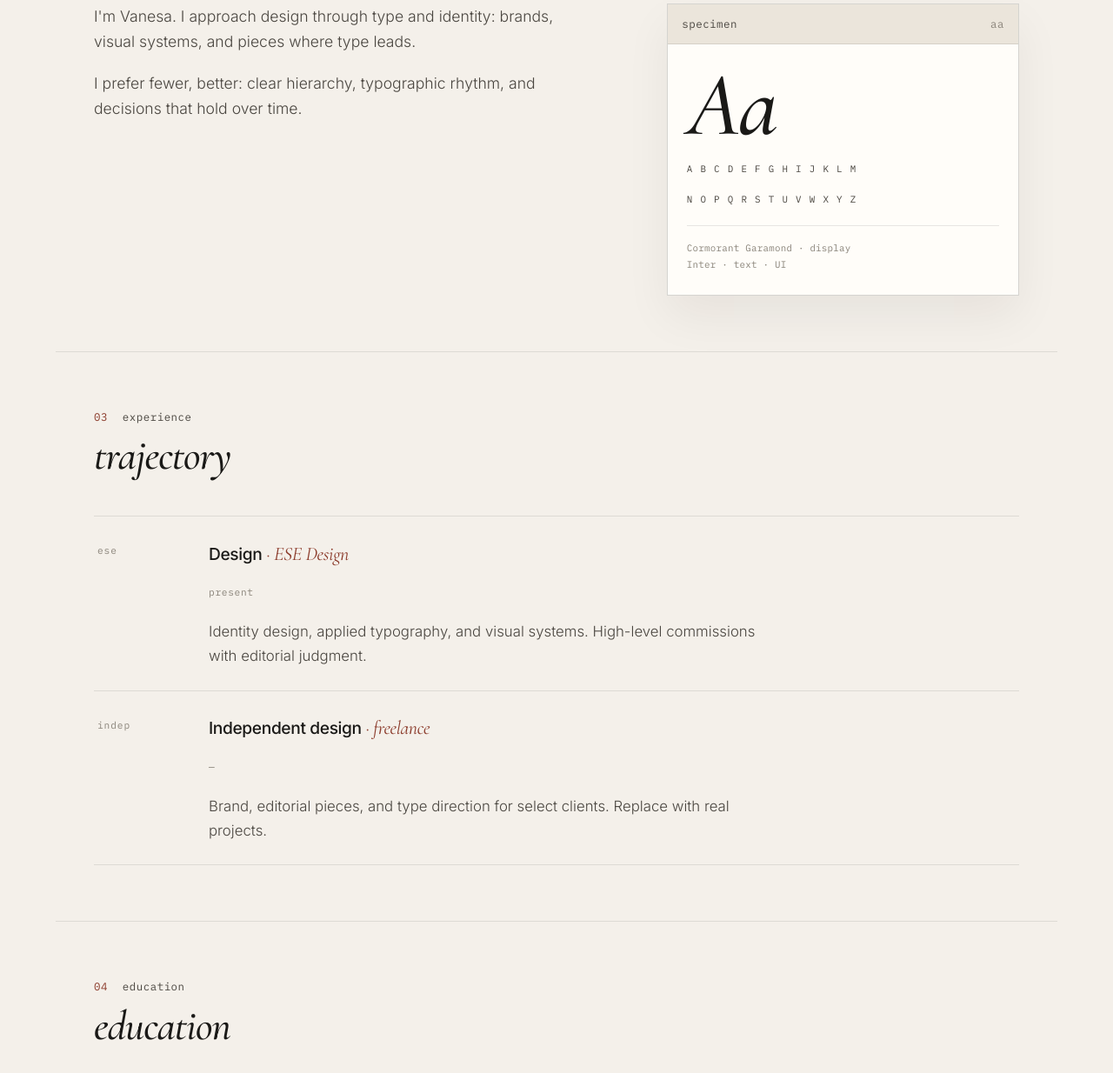
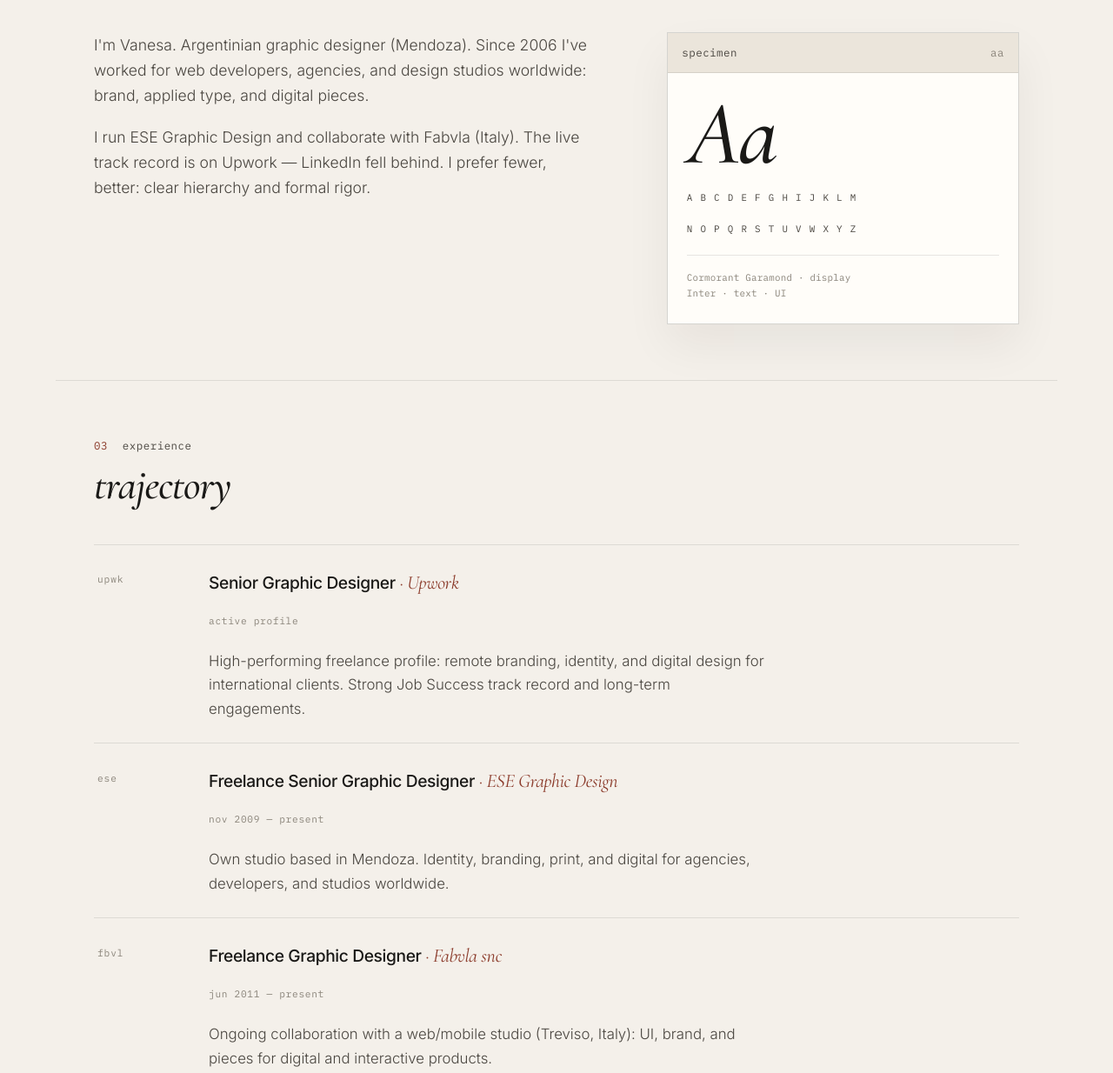
Before and after one commit to monarch-one/s-design, a plain HTML site: page index.html in a window 1280 px wide. Shown: the part 1002-2236 px from the top of the page at 87% size. Drawn offline with nearby package versions, Linux system fonts and the light colour scheme.

Commit message:
feat: pull LinkedIn + Upwork track into CV
ESE Graphic Design, Fabvla, freelance since 2006; Upwork
as primary channel; LinkedIn secondary; sample work from
ESE blog. upworkUrl left blank for public profile link.

```diff
--- a/js/app.js
+++ b/js/app.js
@@ -17,57 +17,91 @@ const CONTENT = {
   },
   /** Instagram handle sin @ — vacío = oculto */
   instagram: "valesalcedoo_",
+  /**
+   * LinkedIn (perfil algo desactualizado; se muestra como secundario).
+   * Upwork: canal principal de freelance — pegá la URL pública del perfil.
+   */
+  linkedinUrl: "https://www.linkedin.com/in/vanesa-salcedo-6889a637",
+  upworkUrl: "",
   location: {
     es: "Mendoza, AR",
     en: "Mendoza, AR",
   },
   meta: {
-    es: { loc: "Mendoza, AR", tz: "UTC−3", stack: "type · brand · editorial" },
-    en: { loc: "Mendoza, AR", tz: "UTC−3", stack: "type · brand · editorial" },
+    es: { loc: "Mendoza, AR", tz: "UTC−3", stack: "brand · type · remote" },
+    en: { loc: "Mendoza, AR", tz: "UTC−3", stack: "brand · type · remote" },
   },
   roles: {
     es: [
-      "Diseño de alto nivel",
-      "Tipografía & sistemas",
-      "Identidad visual",
+      "Senior Graphic Designer",
+      "Freelance · Upwork",
+      "Brand · type · digital",
     ],
     en: [
-      "High-level design",
-      "Typography & systems",
-      "Visual identity",
+      "Senior Graphic Designer",
+      "Freelance · Upwork",
+      "Brand · type · digital",
     ],
   },
   experience: {
     es: [
       {
-        hash: "ese",
-        role: "Diseño",
-        company: "ESE Design",
-        period: "presente",
-        desc: "Diseño de identidad, tipografía aplicada y sistemas visuales. Encargos de alto nivel con criterio editorial.",
+        hash: "upwk",
+        role: "Senior Graphic Designer",
+        company: "Upwork",
+        period: "perfil activo",
+        desc: "Perfil freelance de alto rendimiento: encargos remotos de branding, identidad y diseño digital para clientes internacionales. Track record sólido de Job Success y proyectos de largo aliento.",
       },
       {
-        hash: "indep",
-        role: "Diseño independiente",
-        company: "freelance",
-        period: "—",
-        desc: "Marca, piezas editoriales y dirección tipográfica para clientes selectos. Completar con proyectos reales.",
+        hash: "ese",
+        role: "Freelance Senior Graphic Designer",
+        company: "ESE Graphic Design",
+        period: "nov 2009 — presente",
+        desc: "Estudio propio desde Mendoza. Identidad, branding, print y digital para agencias, desarrolladores y estudios de todo el mundo.",
+      },
+      {
+        hash: "fbvl",
+        role: "Freelance Graphic Designer",
+        company: "Fabvla snc",
+        period: "jun 2011 — presente",
+        desc: "Colaboración continua con estudio web/móvil (Treviso, Italia): UI, marca y piezas para productos digitales e interactivos.",
+      },
+      {
+        hash: "fr06",
+        role: "Diseñadora gráfica freelance",
+        company: "independiente",
+        period: "desde 2006",
+        desc: "Diseño para web developers, agencias y estudios internacionales. Trayectoria sostenida en identidad y comunicación visual.",
       },
     ],
     en: [
       {
-        hash: "ese",
-        role: "Design",
-        company: "ESE Design",
-        period: "present",
-        desc: "Identity design, applied typography, and visual systems. High-level commissions with editorial judgment.",
+        hash: "upwk",
+        role: "Senior Graphic Designer",
+        company: "Upwork",
+        period: "active profile",
+        desc: "High-performing freelance profile: remote branding, identity, and digital design for international clients. Strong Job Success track record and long-term engagements.",
       },
       {
-        hash: "indep",
-        role: "Independent design",
-        company: "freelance",
-        period: "—",
-        desc: "Brand, editorial pieces, and type direction for select clients. Replace with real projects.",
+        hash: "ese",
+        role: "Freelance Senior Graphic Designer",
+        company: "ESE Graphic Design",
+        period: "Nov 2009 — present",
+        desc: "Own studio based in Mendoza. Identity, branding, print, and digital for agencies, developers, and studios worldwide.",
+      },
+      {
+        hash: "fbvl",
+        role: "Freelance Graphic Designer",
+        company: "Fabvla snc",
+        period: "Jun 2011 — present",
+        desc: "Ongoing collaboration with a web/mobile studio (Treviso, Italy): UI, brand, and pieces for digital and interactive products.",
+      },
+      {
+        hash: "fr06",
+        role: "Freelance graphic designer",
+        company: "independent",
+        period: "since 2006",
+        desc: "Design for web developers, agencies, and international studios. Sustained practice in identity and visual communication.",
       },
     ],
   },
@@ -78,7 +112,7 @@ const CONTENT = {
         role: "Formación en diseño",
         company: "— completar —",
         period: "—",
-        desc: "Agregar título, institución y año cuando los tengas.",
+        desc: "Agregar título, institución y año (LinkedIn desactualizado no lo lista con claridad).",
       },
     ],
     en: [
@@ -87,108 +121,109 @@ const CONTENT = {
         role: "Design education",
         company: "— to complete —",
         period: "—",
-        desc: "Add degree, school, and year when ready.",
+        desc: "Add degree, school, and year (LinkedIn is outdated and unclear here).",
       },
     ],
   },
   skills: {
     es: [
       {
-        title: "tipografía",
-        items: ["Jerarquía", "Pairing", "Editorial", "Lettering"],
+        title: "identidad",
+        items: ["Branding", "Logotipos", "Sistemas visuales", "Guidelines"],
       },
       {
-        title: "identidad",
-        items: ["Marca", "Sistemas visuales", "Guidelines", "Naming support"],
+        title: "tipografía",
+        items: ["Jerarquía", "Pairing", "Editorial", "Aplicada"],
       },
       {
         title: "medios",
-        items: ["Print", "Digital", "Packaging", "Señalética"],
+        items: ["Print", "Digital", "Web UI", "Packaging"],
       },
       {
         title: "herramientas",
-        items: ["Illustrator", "InDesign", "Photoshop", "Figma"],
+        items: ["Illustrator", "Photoshop", "InDesign", "Figma"],
+      },
+      {
+        title: "remoto",
+        items: ["Upwork top track", "Agencias", "Estudios", "Dev teams"],
       },
       {
         title: "idiomas",
-        items: ["Español nativo", "Inglés"],
-      },
-      {
-        title: "criterio",
-        items: ["Dirección de arte", "Rigor formal", "Menos, mejor"],
+        items: ["Español nativo", "Inglés profesional"],
       },
     ],
     en: [
       {
-        title: "typography",
-        items: ["Hierarchy", "Pairing", "Editorial", "Lettering"],
+        title: "identity",
+        items: ["Branding", "Logotypes", "Visual systems", "Guidelines"],
       },
       {
-        title: "identity",
-        items: ["Brand", "Visual systems", "Guidelines", "Naming support"],
+        title: "typography",
+        items: ["Hierarchy", "Pairing", "Editorial", "Applied"],
       },
       {
         title: "media",
-        items: ["Print", "Digital", "Packaging", "Wayfinding"],
+        items: ["Print", "Digital", "Web UI", "Packaging"],
       },
       {
         title: "tools",
-        items: ["Illustrator", "InDesign", "Photoshop", "Figma"],
+        items: ["Illustrator", "Photoshop", "InDesign", "Figma"],
+      },
+      {
+        title: "remote",
+        items: ["Upwork top track", "Agencies", "Studios", "Dev teams"],
       },
       {
         title: "languages",
-        items: ["Spanish native", "English"],
-      },
-      {
-        title: "judgment",
-        items: ["Art direction", "Formal rigor", "Fewer, better"],
+        items: ["Spanish native", "Professional English"],
       },
     ],
   },
   /**
    * Selección de trabajo (portfolio editorial).
    * href opcional; sin href = solo ficha.
+   * Fuentes: blog ESE + categorías de práctica (LinkedIn desactualizado).
    */
   work: [
     {
-      id: "identity",
-      title: { es: "Identidad", en: "Identity" },
+      id: "upwork",
+      title: { es: "Upwork", en: "Upwork" },
       desc: {
-        es: "Sistemas de marca con tipografía protagonista: logotipo, familia tipográfica y aplicaciones.",
-        en: "Brand systems led by type: logotype, type family, and applications.",
+        es: "Perfil freelance de alto rendimiento. Branding, identidad y diseño digital para clientes globales — el canal donde se ve el track record actual.",
+        en: "High-performing freelance profile. Branding, identity, and digital design for global clients — the channel that shows the current track record.",
       },
-      tags: ["Brand", "Type", "System"],
-      href: null,
+      tags: ["Remote", "Brand", "Digital"],
+      href: null, // se rellena con CONTENT.upworkUrl si existe
     },
     {
-      id: "editorial",
-      title: { es: "Editorial", en: "Editorial" },
+      id: "scuba100",
+      title: { es: "Scuba100", en: "Scuba100" },
       desc: {
-        es: "Maquetación y ritmo de página. Libros, catálogos y piezas de lectura larga.",
-        en: "Page layout and rhythm. Books, catalogues, and long-form pieces.",
+        es: "Marca, diales de reloj y web para Italian Soul (Italia). Con Fabio Ligresti y Alessandro Zanatta.",
+        en: "Brand, watch dials, and web for Italian Soul (Italy). With Fabio Ligresti and Alessandro Zanatta.",
       },
-      tags: ["Layout", "Print", "Rhythm"],
-      href: null,
+      tags: ["Brand", "Product", "Web"],
+      href: "https://salcedovanesa.blogspot.com/search/label/Watches",
     },
     {
-      id: "type",
-      title: { es: "Tipografía aplicada", en: "Applied type" },
+      id: "vinilozz",
+      title: { es: "VinilOzz", en: "VinilOzz" },
       desc: {
-        es: "Selección, pairing y uso de tipos en contextos de alto nivel visual.",
-        en: "Type selection, pairing, and use in high-level visual contexts.",
+        es: "Identidad de marca para VinilOzz.com — Argentina.",
+        en: "Brand identity for VinilOzz.com — Argentina.",
       },
-      tags: ["Type", "Pairing", "Craft"],
-      href: null,
+      tags: ["Brand", "Identity"],
+      href: "https://salcedovanesa.blogspot.com/2012/07/vinilozzcom.html",
     },
     {
-      id: "digital",
-      title: { es: "Digital", en: "Digital" },
+      id: "expo",
+      title: { es: "Expo Salones & Catering", en: "Expo Salones & Catering" },
       desc: {
-        es: "Interfaces y piezas web donde la tipografía ordena la experiencia.",
-        en: "Interfaces and web pieces where type orders the experience.",
+        es: "Piezas print y web para la expo — Argentina.",
+        en: "Print and web pieces for the expo — Argentina.",
       },
-      tags: ["UI", "Web", "Type"],
-      href: null,
+      tags: ["Print", "Web"],
+      href: "https://salcedovanesa.blogspot.com/search/label/Printing",
     },
   ],
 };
@@ -204,15 +239,15 @@ const I18N = {
     "nav.contact": "contact",
     "hero.eyebrow": "curriculum · diseño",
     "hero.lead":
-      "Diseño de alto nivel con foco en tipografía, identidad y sistemas visuales. Claridad, rigor formal y criterio editorial.",
+      "Senior graphic designer freelance desde 2006. Identidad, branding y diseño digital para agencias, estudios y equipos de producto en todo el mundo — con un perfil Upwork de alto rendimiento.",
     "hero.cta": "iniciar conversación",
     "hero.ctaSecondary": "ver selección",
     "about.label": "about",
     "about.title": "perfil",
     "about.p1":
-      "Soy Vanesa. Trabajo el diseño desde la tipografía y la identidad: marcas, sistemas visuales y piezas donde el tipo es protagonista.",
+      "Soy Vanesa. Diseñadora gráfica argentina (Mendoza). Desde 2006 trabajo para web developers, agencias y estudios de diseño en el mundo: marca, tipografía aplicada y piezas digitales.",
     "about.p2":
-      "Prefiero menos, mejor: jerarquías claras, ritmo tipográfico y decisiones que se sostienen en el tiempo.",
+      "Dirijo ESE Graphic Design y colaboro con Fabvla (Italia). El track record vivo está en Upwork — LinkedIn quedó atrás. Prefiero menos, mejor: jerarquía clara y rigor formal.",
     "experience.label": "experience",
     "experience.title": "trayectoria",
     "education.label": "education",
@@ -224,12 +259,14 @@ const I18N = {
     "contact.label": "contact",
     "contact.title": "hablemos",
     "contact.lead":
-      "Abierta a encargos de identidad, tipografía y diseño editorial de alto nivel. Preferí mail.",
+      "Abierta a encargos de identidad, branding y diseño digital. Preferí Upwork o mail.",
     "contact.copy": "copiar email",
     "contact.copied": "copiado ✓",
     "contact.hintBefore": "tip: pulsá",
     "contact.hintAfter": "para copiar el email",
     "contact.viaInstagram": "Instagram →",
+    "contact.viaUpwork": "Upwork →",
+    "contact.viaLinkedin": "LinkedIn →",
     "footer.built": "set with care · no frameworks",
     "project.link": "ver proyecto →",
     "project.badge.selected": "selected",
@@ -245,15 +282,15 @@ const I18N = {
     "nav.contact": "contact",
     "hero.eyebrow": "curriculum · design",
     "hero.lead":
-      "High-level design focused on typography, identity, and visual systems. Clarity, formal rigor, and editorial judgment.",
+      "Senior freelance graphic designer since 2006. Identity, branding, and digital design for agencies, studios, and product teams worldwide — with a high-performing Upwork profile.",
     "hero.cta": "start a conversation",
     "hero.ctaSecondary": "see selection",
     "about.label": "about",
     "about.title": "profile",
     "about.p1":
-      "I'm Vanesa. I approach design through type and identity: brands, visual systems, and pieces where type leads.",
+      "I'm Vanesa. Argentinian graphic designer (Mendoza). Since 2006 I've worked for web developers, agencies, and design studios worldwide: brand, applied type, and digital pieces.",
     "about.p2":
-      "I prefer fewer, better: clear hierarchy, typographic rhythm, and decisions that hold over time.",
+      "I run ESE Graphic Design and collaborate with Fabvla (Italy). The live track record is on Upwork — LinkedIn fell behind. I prefer fewer, better: clear hierarchy and formal rigor.",
     "experience.label": "experience",
     "experience.title": "trajectory",
     "education.label": "education",
@@ -265,12 +302,14 @@ const I18N = {
     "contact.label": "contact",
     "contact.title": "let's talk",
     "contact.lead":
-      "Open to high-level identity, typography, and editorial commissions. Prefer email.",
+      "Open to identity, branding, and digital design commissions. Prefer Upwork or email.",
     "contact.copy": "copy email",
     "contact.copied": "copied ✓",
     "contact.hintBefore": "tip: press",
     "contact.hintAfter": "to copy email",
     "contact.viaInstagram": "Instagram →",
+    "contact.viaUpwork": "Upwork →",
+    "contact.viaLinkedin": "LinkedIn →",
     "footer.built": "set with care · no frameworks",
     "project.link": "view project →",
     "project.badge.selected": "selected",
@@ -424,6 +463,11 @@ function renderSkills() {
     .join("");
 }
 
+function resolveWorkHref(item) {
+  if (item.id === "upwork" && CONTENT.upworkUrl) return CONTENT.upworkUrl;
+  return item.href || null;
+}
+
 function renderWork() {
   const root = document.getElementById("projects-grid");
   if (!root) return;
@@ -433,10 +477,11 @@ function renderWork() {
     .map((item, i) => {
       const title = item.title?.[lang] || item.title?.es || item.id;
       const desc = item.desc?.[lang] || item.desc?.es || "";
-      const badge = item.href ? "live" : "selected";
+      const href = resolveWorkHref(item);
+      const badge = href ? "live" : "selected";
       const badgeLabel = t(`project.badge.${badge}`);
-      const linkHtml = item.href
-        ? `<a class="project-card__link" href="${escapeAttr(item.href)}" target="_blank" rel="noopener noreferrer">${escapeHtml(
+      const linkHtml = href
+        ? `<a class="project-card__link" href="${escapeAttr(href)}" target="_blank" rel="noopener noreferrer">${escapeHtml(
             t("project.link")
           )}</a>`
         : `<span class="project-card__link project-card__link--muted mono">${escapeHtml(item.id)}</span>`;
@@ -566,6 +611,35 @@ function initInstagram() {
   });
 }
 
+function initProfileLinks() {
+  const upwork = (CONTENT.upworkUrl || "").trim();
+  document.querySelectorAll("[data-upwork-link]").forEach((el) => {
+    if (!upwork) {
+      el.hidden = true;
+      return;
+    }
+    el.hidden = false;
+    el.href = upwork;
+  });
+
+  // Si no hay Upwork, el mail pasa a CTA primario
+  const emailBtn = document.getElementById("copy-email");
+  if (emailBtn) {
+    emailBtn.classList.toggle("btn--primary", !upwork);
+    emailBtn.classList.toggle("btn--ghost", Boolean(upwork));
+  }
+
+  const linkedin = (CONTENT.linkedinUrl || "").trim();
+  document.querySelectorAll("[data-linkedin-link]").forEach((el) => {
+    if (!linkedin) {
+      el.hidden = true;
+      return;
+    }
+    el.hidden = false;
+    el.href = linkedin;
+  });
+}
+
 function initLang() {
   document.querySelectorAll(".lang__btn").forEach((btn) => {
     btn.addEventListener("click", () => setLang(btn.dataset.lang));
@@ -598,6 +672,7 @@ function main() {
   initReveal();
   initCopyEmail();
   initInstagram();
+  initProfileLinks();
 }
 
 main();
```
Also changed, not shown: index.html (+3 -1 lines).
